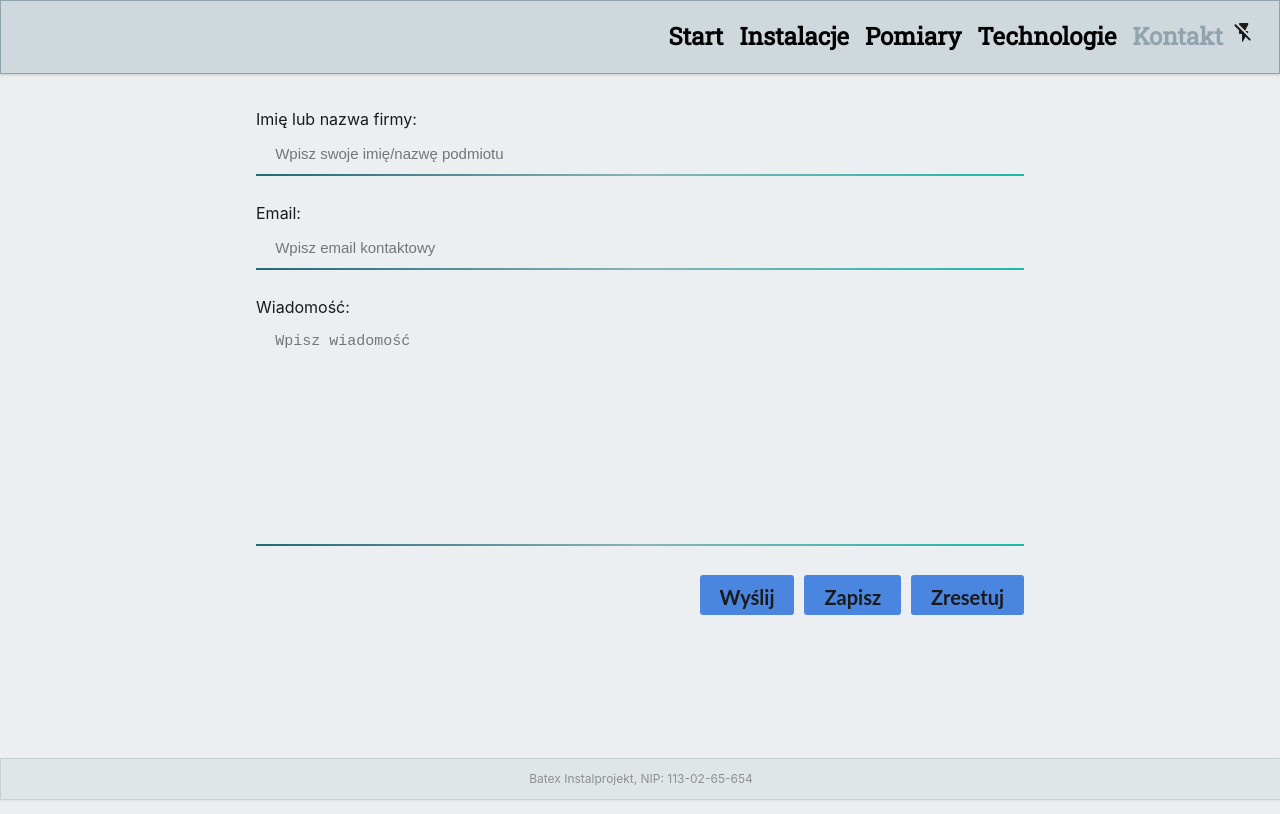
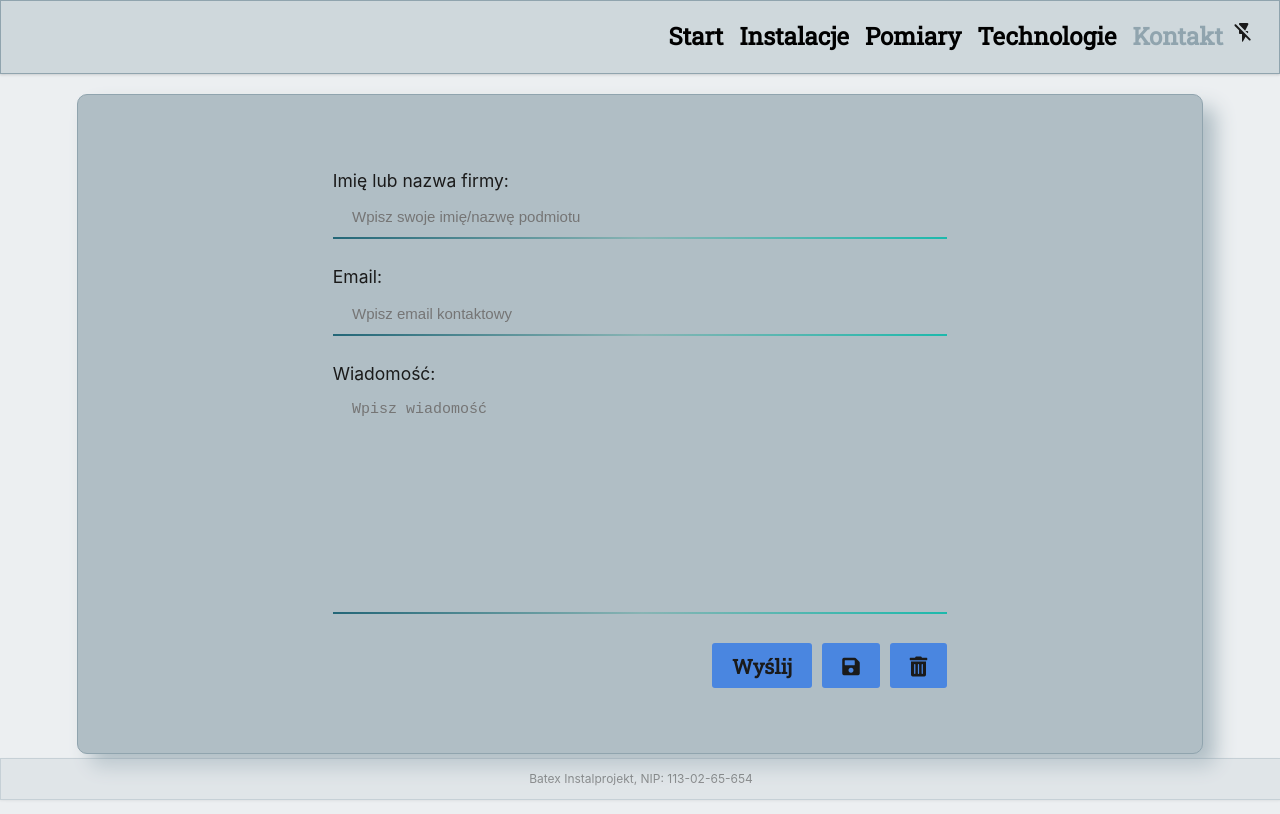
Before and after one commit to MaciejFigat/SinglePageA_React, a React (Create React App) app in the folder frontend/: page /contact in a window 1280 px wide. Built offline with nearby package versions, Linux system fonts and the light colour scheme; no server answers.

Commit message:
toast component implemented, corrected styles for it so it will not affect the layout

```diff
--- a/frontend/package.json
+++ b/frontend/package.json
@@ -13,6 +13,7 @@
     "react": "^16.13.1",
     "react-css-transition": "^0.7.4",
     "react-dom": "^16.13.1",
+    "react-loader-spinner": "^4.0.0",
     "react-redux": "^7.2.2",
     "react-router-dom": "^5.2.0",
     "react-scripts": "^3.4.3",
--- a/frontend/src/components/ContactForm.js
+++ b/frontend/src/components/ContactForm.js
@@ -1,6 +1,7 @@
 import React, { useState, useEffect } from 'react'
 import '../styles/contactForm.scss'
-
+import Toast from '../components/Toast'
+import { ResponsiveDiv, BigContainerDiv } from '../styles/responsiveContainer'
 import { useDispatch, useSelector } from 'react-redux'
 import { messageChange, messageReset } from '../actions/messageActions'
 import emailjs from 'emailjs-com'
@@ -19,14 +20,20 @@ const ContactForm = () => {
   const [name, setName] = useState('')
   const [email, setEmail] = useState('')
   const [formMessage, setFormMessage] = useState('')
+  const [toastVersion, setToastVersion] = useState('none')
+  const [toastMessage, setToastMessage] = useState('')
 
-  const messageSendHandler = (e) => {
+  const messageSaveHandler = (e) => {
     e.preventDefault()
     dispatch(messageChange({ name, email, formMessage }))
+    setToastVersion('saved')
+    setToastMessage('Dane zapisane tymczasowo w aplikacji')
   }
   const messageResetHandler = (e) => {
     e.preventDefault()
     dispatch(messageReset())
+    setToastVersion('reset')
+    setToastMessage('Formularz zresetowany')
   }
 
   // EmailJS
@@ -47,17 +54,22 @@ const ContactForm = () => {
     emailjs.send(SERVICE_ID, TEMPLATE_ID, templateParams, EMAILJS_ID).then(
       function (response) {
         console.log('SUCCESS!', response.status, response.text)
-        // setToastVersion('success')
-        // setToastMessage('Message sent!')
+        setToastVersion('success')
+        setToastMessage('Wiadomość wysłana!')
       },
       function (error) {
         console.log('FAILED...', error)
-        // setToastVersion('failure')
-        // setToastMessage('Message was lost ;-(')
+        setToastVersion('failure')
+        setToastMessage('Nie udało się wysłać wiadomości')
       }
     )
   }
 
+  //toast
+  const toastNone = (e) => {
+    e.preventDefault()
+    setToastVersion('none')
+  }
   //
 
   useEffect(() => {
@@ -66,10 +78,18 @@ const ContactForm = () => {
       setEmail(userEmail)
       setFormMessage(userMessageContent)
     }
-  }, [userEmail, userMessageContent, userName, userMessage])
+    const timer = setTimeout(() => {
+      setToastVersion('none')
+    }, 3000)
+    return () => clearTimeout(timer)
+  }, [toastVersion, userEmail, userMessageContent, userName, userMessage])
 
   return (
-    <>
+    <BigContainerDiv>
+      <div onClick={toastNone}>
+        <Toast toastMessage={toastMessage} toastVersion={toastVersion} />
+      </div>
+      <ResponsiveDiv>
         {' '}
         <div className='contact_form_container'>
           <form className='contact_form'>
@@ -107,16 +127,17 @@ const ContactForm = () => {
                 Wyślij
               </button>
 
-            <button className='send_button' onClick={messageSendHandler}>
-              Zapisz
+              <button className='send_button' onClick={messageSaveHandler}>
+                <i className='fas fa-save'></i>
               </button>
               <button className='send_button' onClick={messageResetHandler}>
-              Zresetuj
+                <i className='fas fa-trash-alt'></i>
               </button>
             </div>
           </form>{' '}
         </div>
-    </>
+      </ResponsiveDiv>
+    </BigContainerDiv>
   )
 }
 export default ContactForm
--- /dev/null
+++ b/frontend/src/components/Toast.js
@@ -0,0 +1,13 @@
+import React from 'react'
+import '../styles/toasts.scss'
+const Toast = ({ toastMessage, toastVersion }) => {
+  return (
+    <div className={`toasts `}>
+      <div className={`toast ${toastVersion} `}>
+        <b>{toastMessage}</b>
+      </div>
+    </div>
+  )
+}
+
+export default Toast
--- a/frontend/src/styles/GlobalStyles.js
+++ b/frontend/src/styles/GlobalStyles.js
@@ -55,8 +55,9 @@ const lightTheme = {
 // display: grid;
 // grid-template-columns: repeat(auto-fit, minmax(240px, 1fr));
 const GlobalStyle = createGlobalStyle`
-html {font-size: 100%;
-
+html {
+  font-size: 100%;
+  font-family: 'Roboto Slab', serif;
   }
 body {
     margin: 0;
--- a/frontend/src/styles/button.scss
+++ b/frontend/src/styles/button.scss
@@ -9,7 +9,7 @@
 .send_button {
     outline: none;
     border: none;
-    padding: 10px 20px 30px;
+    padding: 10px 20px 35px;
     margin: 5px 0px 5px 10px;
     cursor: pointer;
     max-width: 20%;
@@ -19,7 +19,7 @@
     border-radius: 3px;
     font-size: 20px;
     font-weight: 700;
-    font-family: "Lato", sans-serif;
+    font-family: 'Roboto Slab', serif;
     color: var(--color2-secondary);
     text-align: center;
     background: var(--color6-main);
@@ -34,10 +34,11 @@
       background: rgb(148, 16, 86);
     }
     @media (max-width: 798px) {
-      padding: 5px 10px 20px;
+      padding: 5px 10px 25px;
       height: 2vh;
       min-height: 20px;
       font-size: 15px;
       font-weight: 400;
+      margin-left: 3px;
   }
   }
--- a/frontend/src/styles/contactForm.scss
+++ b/frontend/src/styles/contactForm.scss
@@ -23,7 +23,6 @@
       display: block;
       position: relative;
       bottom: 24px;
-      z-index: 10;
       left: 0;
       width: 100%;
       height: 2px;
--- a/frontend/src/styles/nav.scss
+++ b/frontend/src/styles/nav.scss
@@ -5,6 +5,7 @@
   // width: 100%;
   box-shadow: 0 1px 3px 0 rgba(0, 0, 0, 0.1), 0 1px 2px 0 rgba(0, 0, 0, 0.06);
   border: 1px solid var(--color3-main);
+  max-width: 100vw;
 }
 
 @media screen and (min-width: 760px) and (max-width: 960px) {
--- /dev/null
+++ b/frontend/src/styles/toasts.scss
@@ -0,0 +1,43 @@
+
+.toasts {
+    position: absolute;
+    top: 100px;
+    right: 30px;
+    display: flex;
+    flex-direction: column;
+    font-family: 'Roboto Slab', serif;
+    align-items: flex-end;
+    transition: 0.7s;
+
+}
+
+.toast {
+    position: relative;
+    right: 0px;
+    color:rgb(15, 13, 10);
+    border-radius: 5px;
+    padding: 1rem 1rem;
+    margin: 0.5rem;
+    min-width: fit-content;
+    z-index: 12;
+    transition: ease-out 0.7s;
+    &.none{
+        opacity: 0;
+        // top: -200;
+        // display: none;
+        transition: 0.4s;
+    }
+    &.success{
+        background-color: rgb(57, 214, 84);
+    }
+    &.saved{
+        background-color: rgb(42, 115, 211);
+    }
+    &.failure{
+        background-color: rgb(214, 29, 29);
+    }
+    &.reset{
+        background-color: rgb(196, 110, 39);
+    }
+
+}
```
Also changed, not shown: 1 other file (tests, documents, lock files or other folders). Lines whose indentation alone changed are shown as unchanged.
